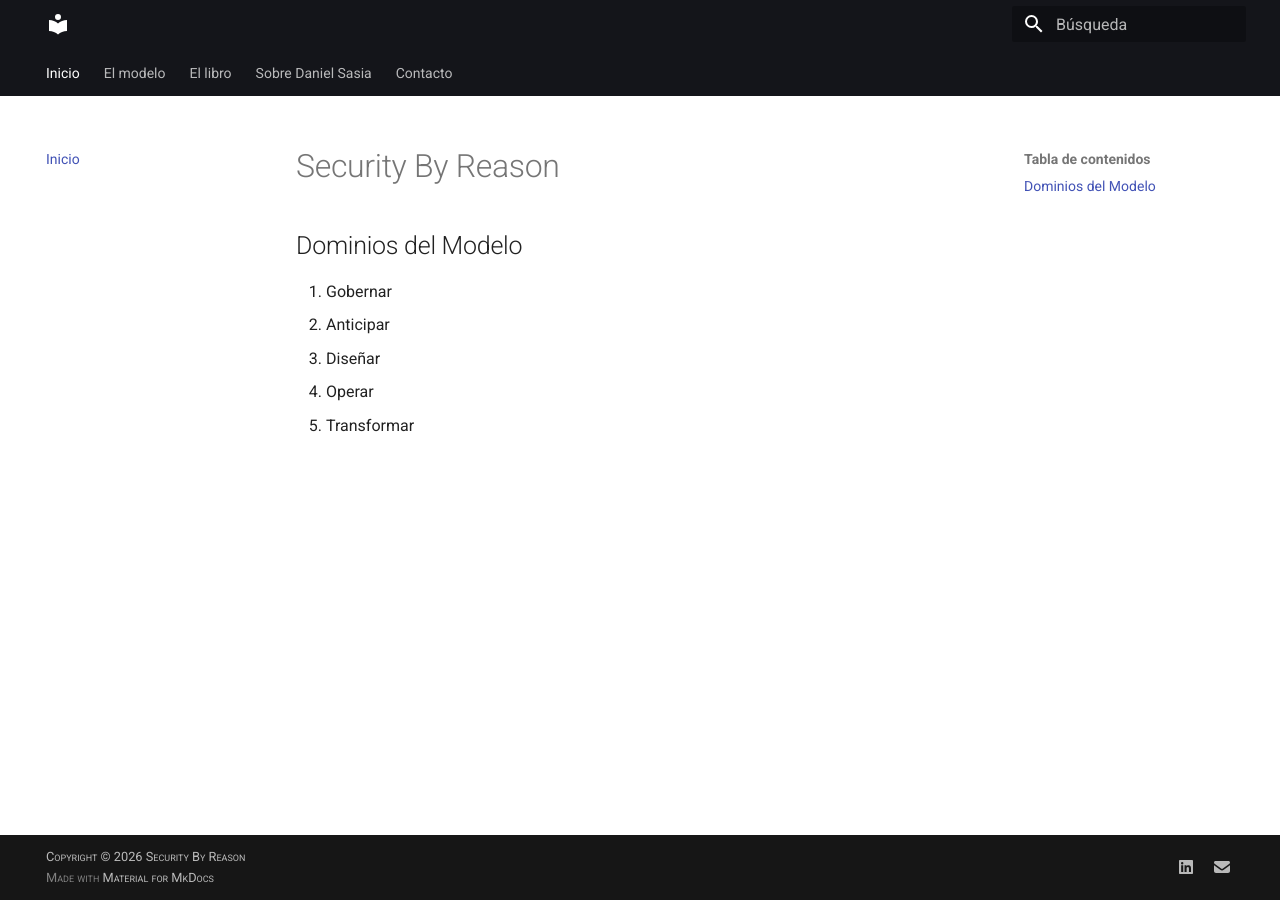
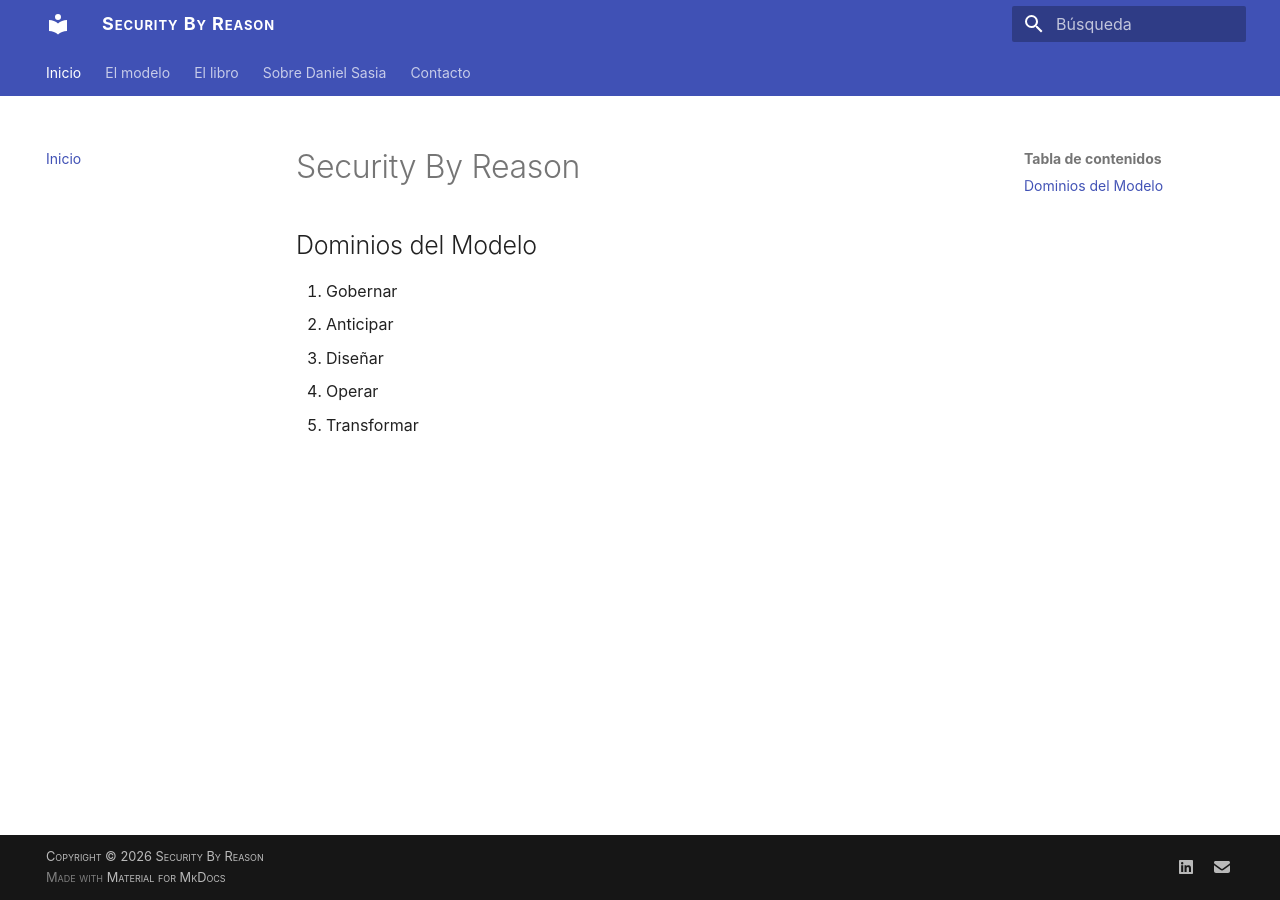
Before and after one commit to danielsasia/sbr-site, an MkDocs documentation site: the page built from docs/index.md, in a window 1280 px wide. Built offline with MkDocs 1.6.1 and Material for MkDocs 9.7.7, drawn with Linux system fonts in a browser that asks for light colours.

Commit message:
Update mkdocs.yml

```diff
--- a/mkdocs.yml
+++ b/mkdocs.yml
@@ -1,17 +1,28 @@
+site_name: "Security By Reason"
+site_url: "https://securitybyreason.org"
+site_author: "Daniel Sasia"
+site_description: "Un modelo para decidir con criterio cuando la técnica ya no alcanza."
+
 theme:
   name: material
   language: es
   features:
     - navigation.tabs
     - navigation.sections
-    - navigation.footer
     - navigation.top
     - content.code.copy
   palette:
-    primary: black
-    accent: grey
+    primary: indigo
+    accent: indigo
+  # ESTO ELIMINA LOS CRÉDITOS DE MKDOCS DEL PIE DE PÁGINA
+  font: false
+  icon:
+    repo: fontawesome/brands/github
+  # Oculta el mensaje "Made with..."
+  hide:
+    - footer.hidden
 
-copyright: 'Copyright &copy; 2026 Security By Reason'
+copyright: "Copyright © 2026 Security By Reason"
 
 nav:
   - Inicio: index.md
@@ -27,6 +38,7 @@
 extra_css:
   - stylesheets/extra.css
 
+# IMPORTANTE: No olvides esta línea para tu security.txt
 include_dot_files: true
 
 extra:
```
